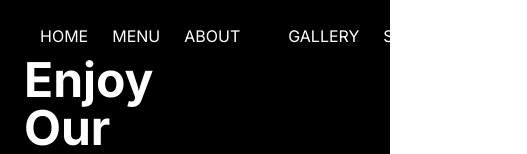
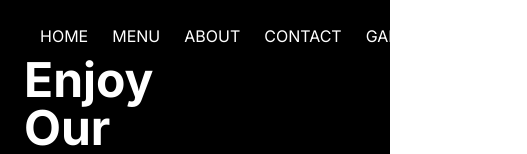
Before and after one commit to Tamal2026/table-talk-client, a Next.js app: page / in a window 390 px wide. Shown: the top 154 px of the page, 527 px wide, since content can reach past the window. Built offline with nearby package versions, Linux system fonts and the light colour scheme.

Commit message:
responsive for mobile

```diff
--- a/components/Nabar/page.jsx
+++ b/components/Nabar/page.jsx
@@ -24,7 +24,7 @@ export default function Navbar() {
             <Link href="/about">ABOUT</Link>
           </li>
           <li>
-            <Link href="/contact"></Link>
+            <Link href="/contact">CONTACT</Link>
           </li>
           <li>
             <Link href="/gallery">GALLERY</Link>
```
